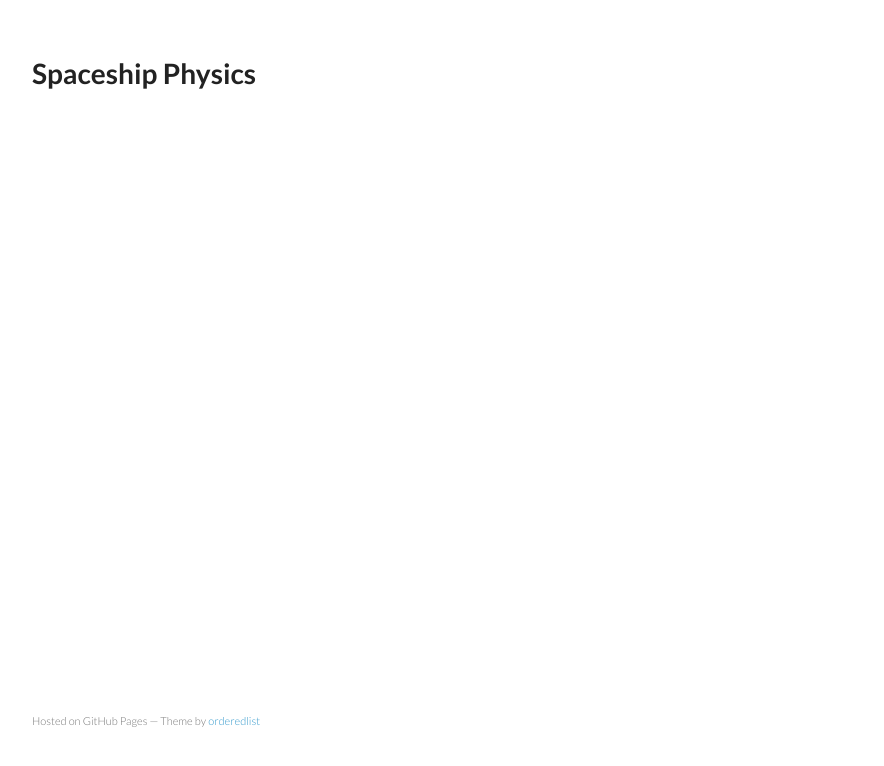
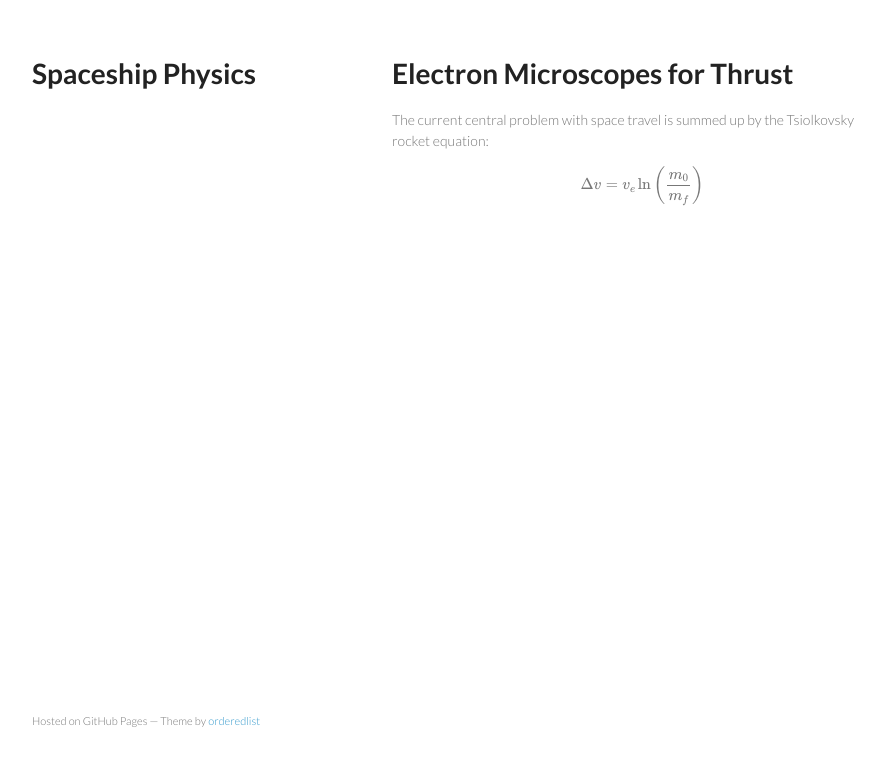
Before and after one commit to bcriger/bcriger.github.io, a plain HTML site: page spaceship.html in a window 1280 px wide. Shown: the whole page, without its empty margins (178-1062 px from the left). Drawn offline with nearby package versions, Linux system fonts and the light colour scheme; some packages are replaced by stand-ins of ours.

Commit message:
link to spaceship page working?

```diff
--- a/spaceship.html
+++ b/spaceship.html
@@ -11,13 +11,21 @@
     <!--[if lt IE 9]>
     <script src="//html5shiv.googlecode.com/svn/trunk/html5.js"></script>
     <![endif]-->
+    <script type="text/javascript" async src="https://cdnjs.cloudflare.com/ajax/libs/mathjax/2.7.5/MathJax.js?config=TeX-MML-AM_CHTML">
+</script>
   </head>
   <body>
     <div class="wrapper">
       <header>
         <h1>Spaceship Physics</h1>
       </header>
-
+      <section>
+        <h1>Electron Microscopes for Thrust</h1>
+        <p>
+          The current central problem with space travel is summed up by the Tsiolkovsky rocket equation:
+          $$\Delta v = v_e \ln \left( \frac{m_0}{m_f} \right)$$
+        </p>
+      </section>
       <footer>
         <p><small>Hosted on GitHub Pages &mdash; Theme by <a href="https://github.com/orderedlist">orderedlist</a></small></p>
       </footer>
```
Also changed, not shown: index.html (+1 -2 lines).
